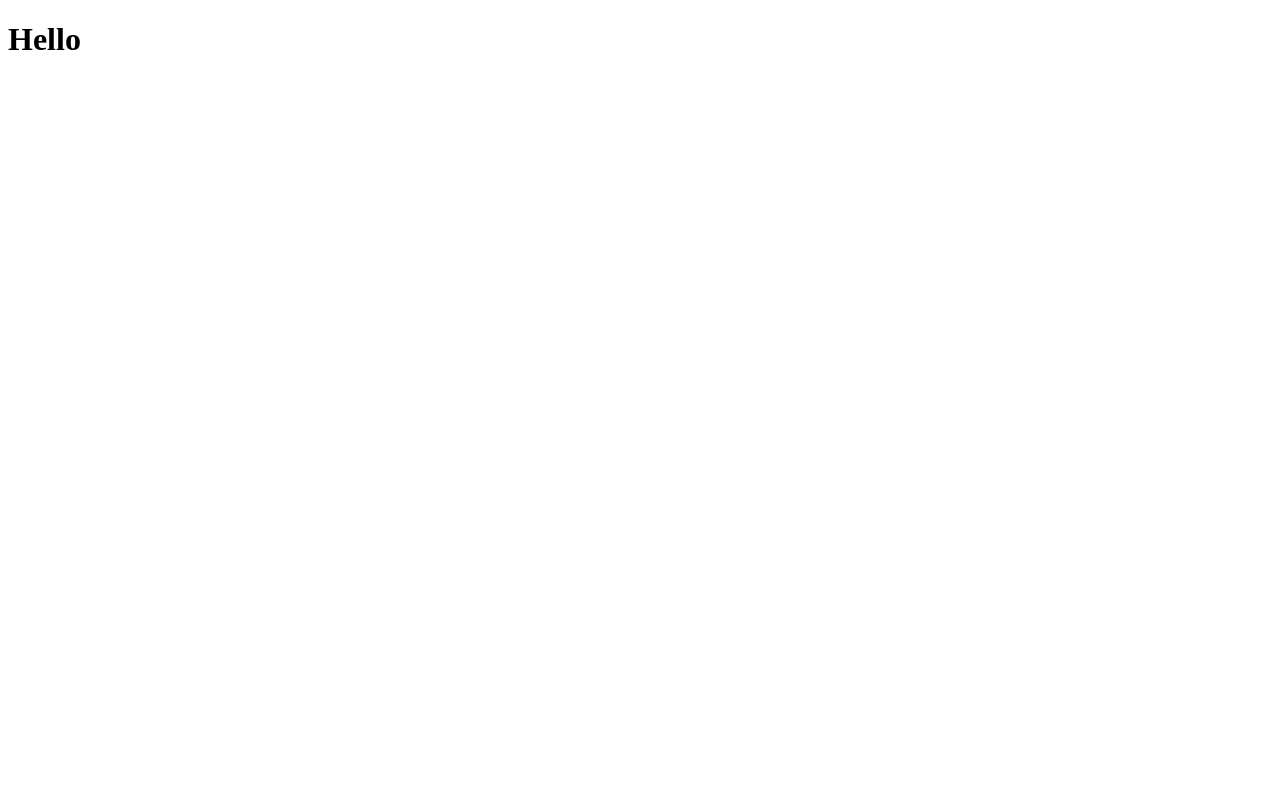
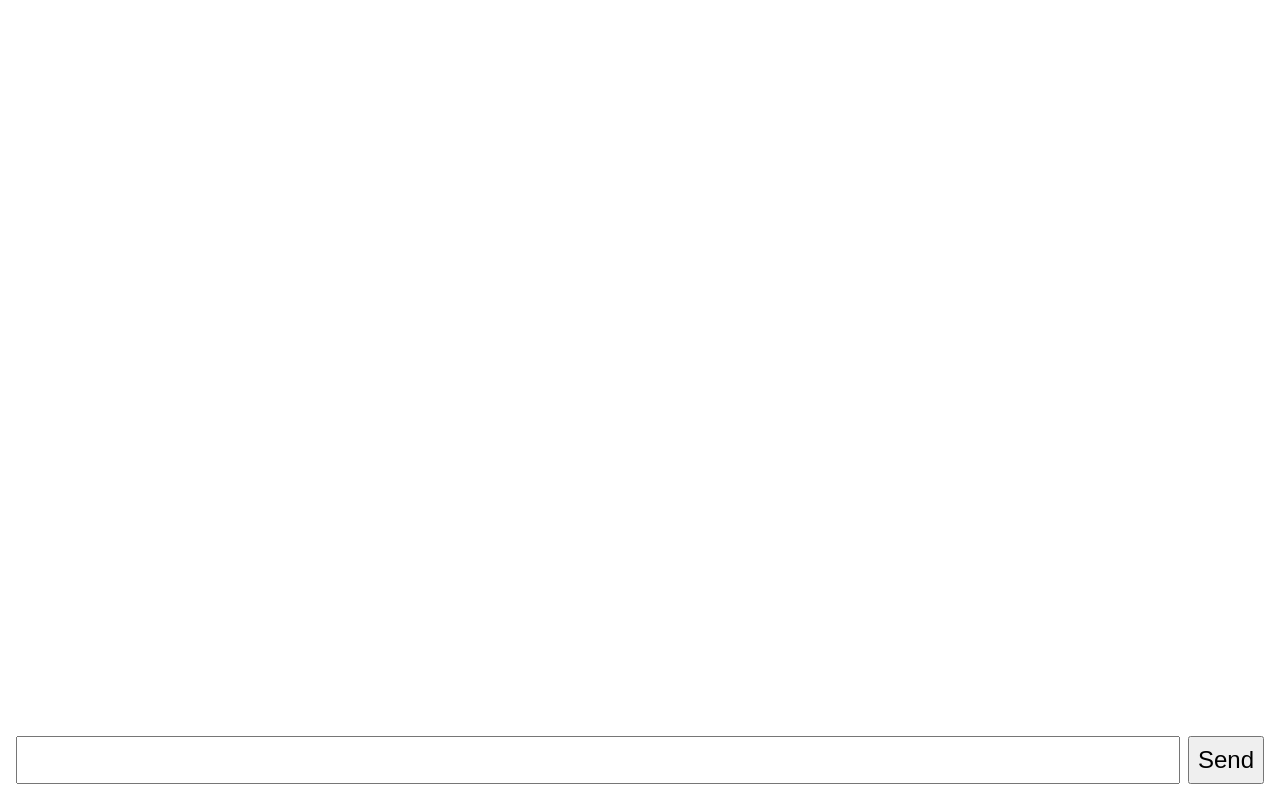
Before and after one commit to Milanrdnvc/Message-app, a website: page public/index.html in a window 1280 px wide. Drawn offline with Linux system fonts and the light colour scheme.

Commit message:
Styled the client

```diff
--- a/public/index.html
+++ b/public/index.html
@@ -1,11 +1,16 @@
 <!DOCTYPE html>
 <html lang="en">
   <head>
+    <link rel="icon" href="#" />
+    <link rel="stylesheet" href="./css/styles.css" />
     <meta charset="UTF-8" />
     <meta name="viewport" content="width=device-width, initial-scale=1.0" />
     <title>Message App</title>
   </head>
   <body>
-    <h1>Hello</h1>
+    <form>
+      <input type="text" />
+      <button type="button">Send</button>
+    </form>
   </body>
 </html>
--- /dev/null
+++ b/public/styles.scss
@@ -0,0 +1,32 @@
+*,
+*::before,
+*::after {
+  box-sizing: border-box;
+}
+
+body {
+  margin: 0;
+  padding: 0;
+  min-height: 100vh;
+  font-size: 1.5rem;
+}
+
+form {
+  min-height: 100vh;
+  padding: 1rem;
+  display: flex;
+  align-items: flex-end;
+  justify-content: center;
+}
+
+input {
+  flex-grow: 1;
+  font-size: inherit;
+  margin-right: 0.5rem;
+  padding: 0.5rem;
+}
+
+button {
+  padding: 0.5rem;
+  font-size: inherit;
+}
```
Also changed, not shown: public/CSS/styles.scss (deleted), public/css/styles.css (added), 1 other file.
